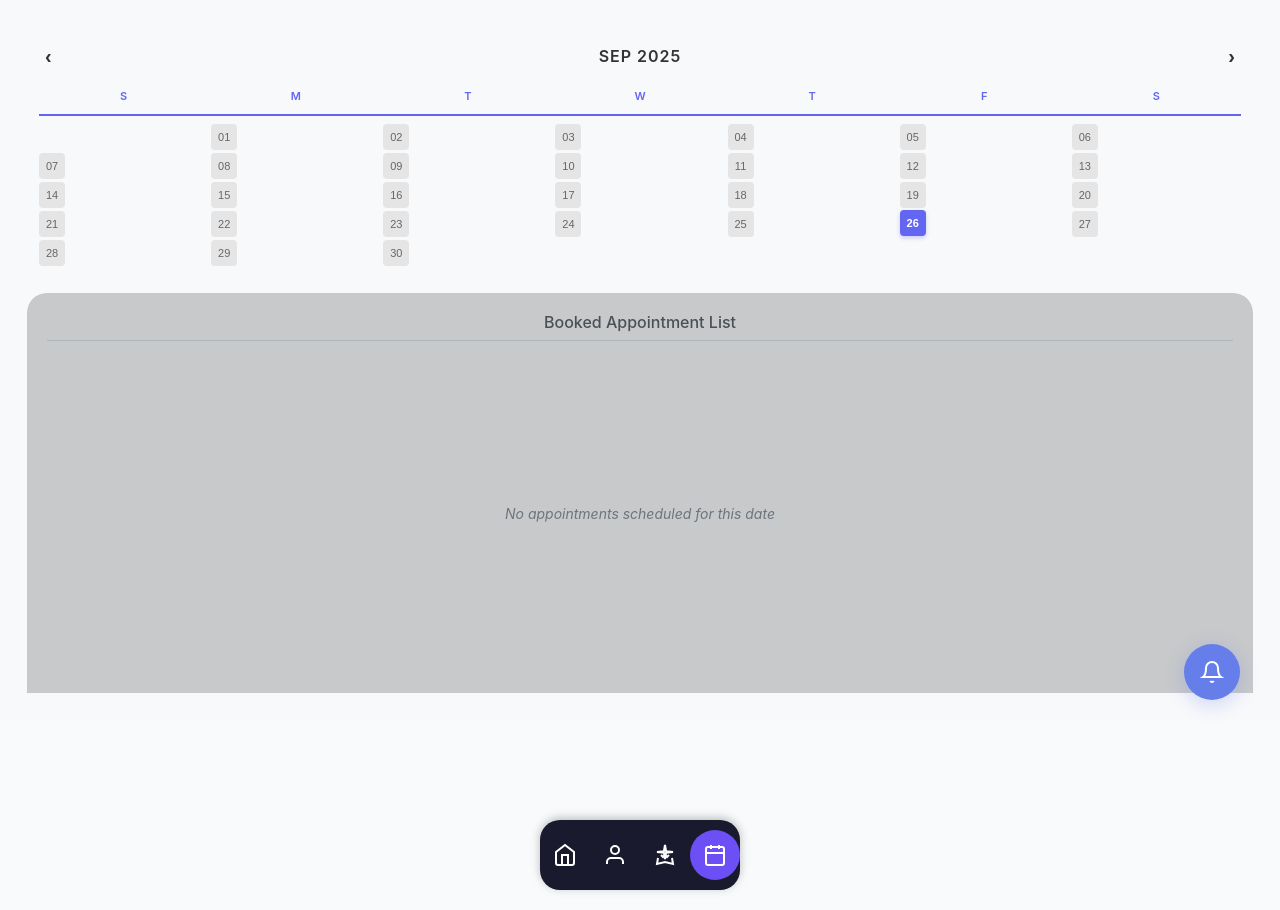
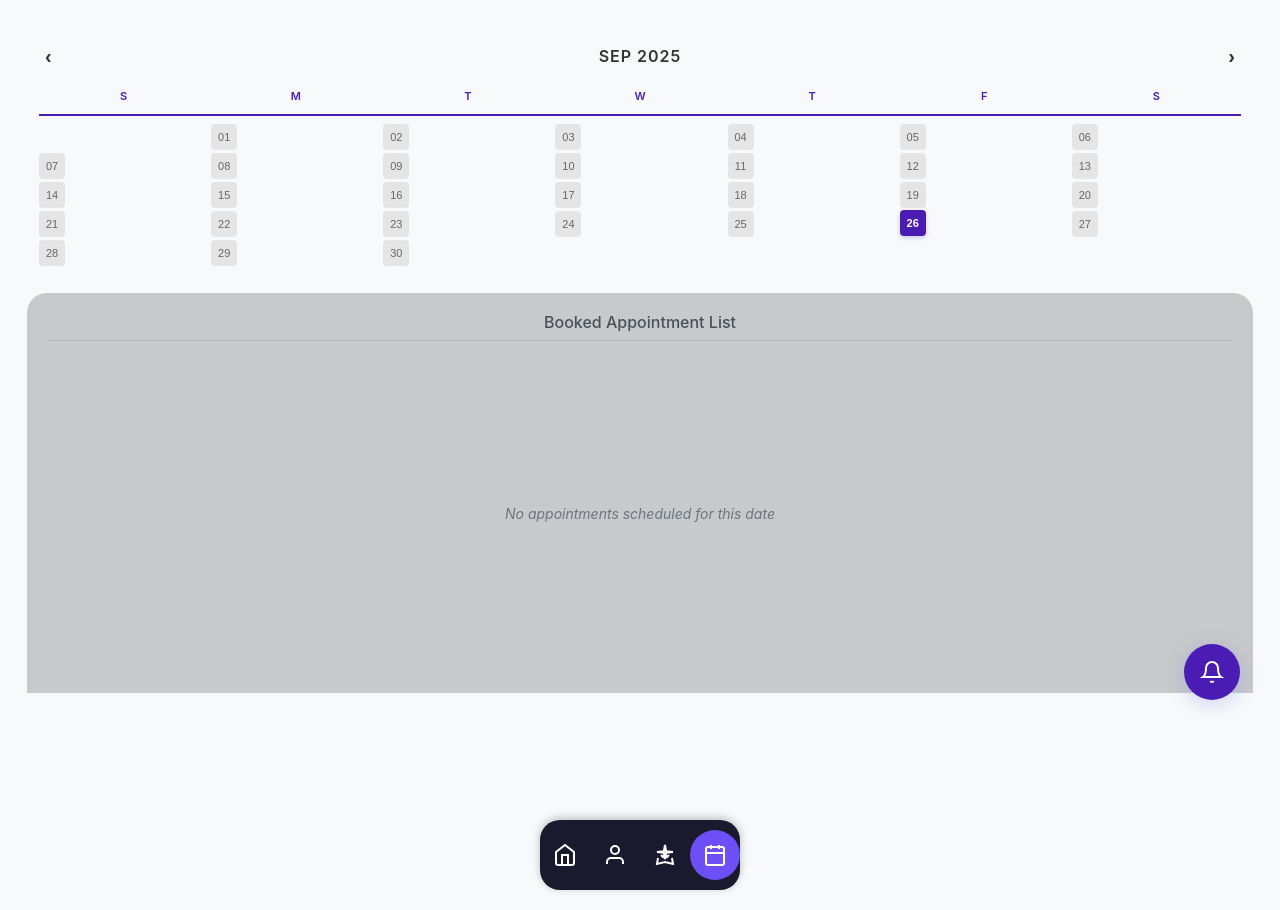
Before and after one commit to Majorosas16/FellowWEBProject, a React (Vite) app: page /calendar in a window 1280 px wide. Built offline with nearby package versions, Linux system fonts and the light colour scheme.

Commit message:
colorsFixing

```diff
--- a/src/components/Calendar/Calendar.css
+++ b/src/components/Calendar/Calendar.css
@@ -44,14 +44,14 @@
   grid-template-columns: repeat(7, 1fr);
   gap: 3px;
   margin-bottom: 8px;
-  border-bottom: 2px solid #6366f1;
+  border-bottom: 2px solid #4B1CB3;
   padding-bottom: 6px;
 }
 
 .weekday {
   text-align: center;
   font-weight: 600;
-  color: #6366f1;
+  color: #4B1CB3;
   font-size: 11px;
   padding: 2px 0;
 }
@@ -93,11 +93,11 @@
   background-color: #f3f4f6;
   color: #374151;
   font-weight: 600;
-  border: 2px solid #6366f1;
+  border: 2px solid #4B1CB3;
 }
 
 .day-cell.selected {
-  background-color: #6366f1;
+  background-color: #4B1CB3;
   color: white;
   font-weight: 600;
   transform: translateY(-1px);
@@ -105,5 +105,5 @@
 }
 
 .day-cell.selected:hover {
-  background-color: #5856eb;
+  background-color: #4B1CB3;
 }
--- a/src/components/HealthEventCard/HealthEventCard.css
+++ b/src/components/HealthEventCard/HealthEventCard.css
@@ -16,7 +16,7 @@
   height: 50px;
   border-radius: 50%;
   overflow: hidden;
-  background: #667eea;
+  background: #4B1CB3;
   display: flex;
   align-items: center;
   justify-content: center;
--- a/src/components/MedicationCard/MedicationCard.css
+++ b/src/components/MedicationCard/MedicationCard.css
@@ -16,7 +16,7 @@
   height: 60px;
   border-radius: 50%;
   overflow: hidden;
-  background: #667eea;
+  background: #4B1CB3;
   display: flex;
   align-items: center;
   justify-content: center;
@@ -50,9 +50,9 @@
 .skip-button {
   flex: 1;
   padding: 8px 12px;
-  border: 2px solid #667eea;
+  border: 2px solid #4B1CB3;
   background: transparent;
-  color: #667eea;
+  color: #4B1CB3;
   border-radius: 8px;
   font-size: 14px;
   font-weight: 600;
@@ -61,7 +61,7 @@
 }
 
 .skip-button:hover {
-  background: #667eea;
+  background: #4B1CB3;
   color: white;
 }
 
@@ -69,7 +69,7 @@
   flex: 1;
   padding: 8px 12px;
   border: none;
-  background: #667eea;
+  background: #4B1CB3;
   color: white;
   border-radius: 8px;
   font-size: 14px;
@@ -79,6 +79,6 @@
 }
 
 .taken-button:hover {
-  background: #5a67d8;
+  background: #2c077d;
   transform: translateY(-1px);
 }
--- a/src/components/NotificationButton/NotificationButton.css
+++ b/src/components/NotificationButton/NotificationButton.css
@@ -6,7 +6,7 @@
   width: 56px;
   height: 56px;
   border-radius: 50%;
-  background: #667eea;
+  background: #4B1CB3;
   border: none;
   color: white;
   cursor: pointer;
@@ -19,7 +19,7 @@
 }
 
 .notification-button:hover {
-  background: #5a67d8;
+  background: #200757;
   transform: scale(1.1);
   box-shadow: 0 6px 25px rgba(102, 126, 234, 0.4);
 }
--- a/src/pages/Dashboard/Dashboard.css
+++ b/src/pages/Dashboard/Dashboard.css
@@ -23,7 +23,7 @@
 .app-name {
   font-size: 24px;
   font-weight: 700;
-  color: #667eea;
+  color: #4B1CB3;
   margin: 0 0 16px 0;
   font-family: 'Arial', sans-serif;
 }
@@ -54,7 +54,7 @@
 .section-title {
   font-size: 18px;
   font-weight: 600;
-  color: #667eea;
+  color: #4B1CB3;
   margin: 0 0 16px 0;
 }
 
```
